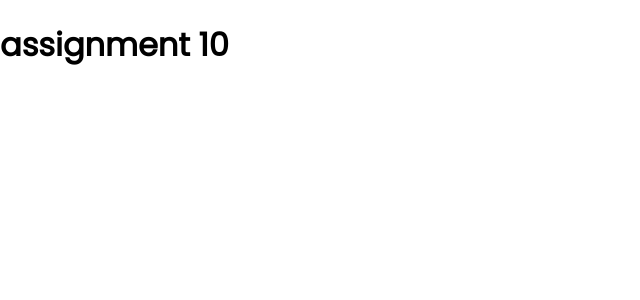
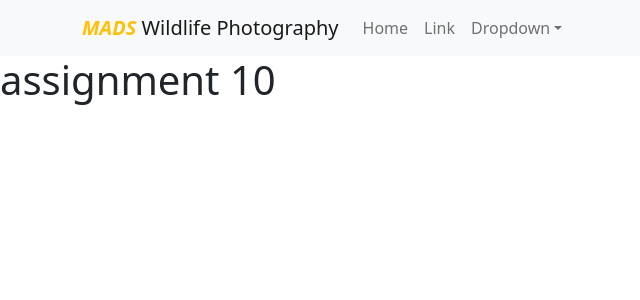
Before and after one commit to MrMADS28289/Photo-Ghor, a React (Create React App) app: page / in a window 1280 px wide. Shown: the top 300 px of the page, without its empty margins (0-640 px from the left). Built offline with nearby package versions, Linux system fonts and the light colour scheme.

Commit message:
navbar is completed

```diff
--- a/package.json
+++ b/package.json
@@ -6,7 +6,9 @@
     "@testing-library/jest-dom": "^5.16.2",
     "@testing-library/react": "^12.1.3",
     "@testing-library/user-event": "^13.5.0",
+    "bootstrap": "^5.1.3",
     "react": "^17.0.2",
+    "react-bootstrap": "^2.2.3",
     "react-dom": "^17.0.2",
     "react-scripts": "5.0.0",
     "web-vitals": "^2.1.4"
--- a/public/index.html
+++ b/public/index.html
@@ -20,7 +20,7 @@
       work correctly both with client-side routing and a non-root public URL.
       Learn how to configure a non-root public URL by running `npm run build`.
     -->
-  <title>React App</title>
+  <title>MADS Wildlife Photography</title>
 </head>
 
 <body>
--- a/src/App.css
+++ b/src/App.css
@@ -1,3 +1,4 @@
+/******Google font link******/
 @import url('https://fonts.googleapis.com/css2?family=Poppins&display=swap');
 
 body {
--- a/src/App.js
+++ b/src/App.js
@@ -1,8 +1,10 @@
 import './App.css';
+import Header from './Pages/Header/Header';
 
 function App() {
   return (
     <div>
+      <Header></Header>
       <h1>assignment 10</h1>
     </div>
   );
--- /dev/null
+++ b/src/Pages/Header/Header.js
@@ -0,0 +1,30 @@
+import React from 'react';
+import { Container, Nav, Navbar, NavDropdown } from 'react-bootstrap';
+
+const Header = () => {
+    return (
+        <Navbar bg="light" expand="lg">
+            <Container>
+                <Navbar.Brand href="#home">
+                    <span className='text-warning fw-bolder fst-italic'>MADS</span> Wildlife Photography
+                </Navbar.Brand>
+                <Navbar.Toggle aria-controls="basic-navbar-nav" />
+                <Navbar.Collapse id="basic-navbar-nav">
+                    <Nav className="me-auto">
+                        <Nav.Link href="#home">Home</Nav.Link>
+                        <Nav.Link href="#link">Link</Nav.Link>
+                        <NavDropdown title="Dropdown" id="basic-nav-dropdown">
+                            <NavDropdown.Item href="#action/3.1">Action</NavDropdown.Item>
+                            <NavDropdown.Item href="#action/3.2">Another action</NavDropdown.Item>
+                            <NavDropdown.Item href="#action/3.3">Something</NavDropdown.Item>
+                            <NavDropdown.Divider />
+                            <NavDropdown.Item href="#action/3.4">Separated link</NavDropdown.Item>
+                        </NavDropdown>
+                    </Nav>
+                </Navbar.Collapse>
+            </Container>
+        </Navbar>
+    );
+};
+
+export default Header;
--- a/src/index.js
+++ b/src/index.js
@@ -2,6 +2,7 @@
 import ReactDOM from 'react-dom';
 import './index.css';
 import App from './App';
+import 'bootstrap/dist/css/bootstrap.min.css';
 
 ReactDOM.render(
   <React.StrictMode>
```
Also changed, not shown: 1 other file (tests, documents, lock files or other folders).
